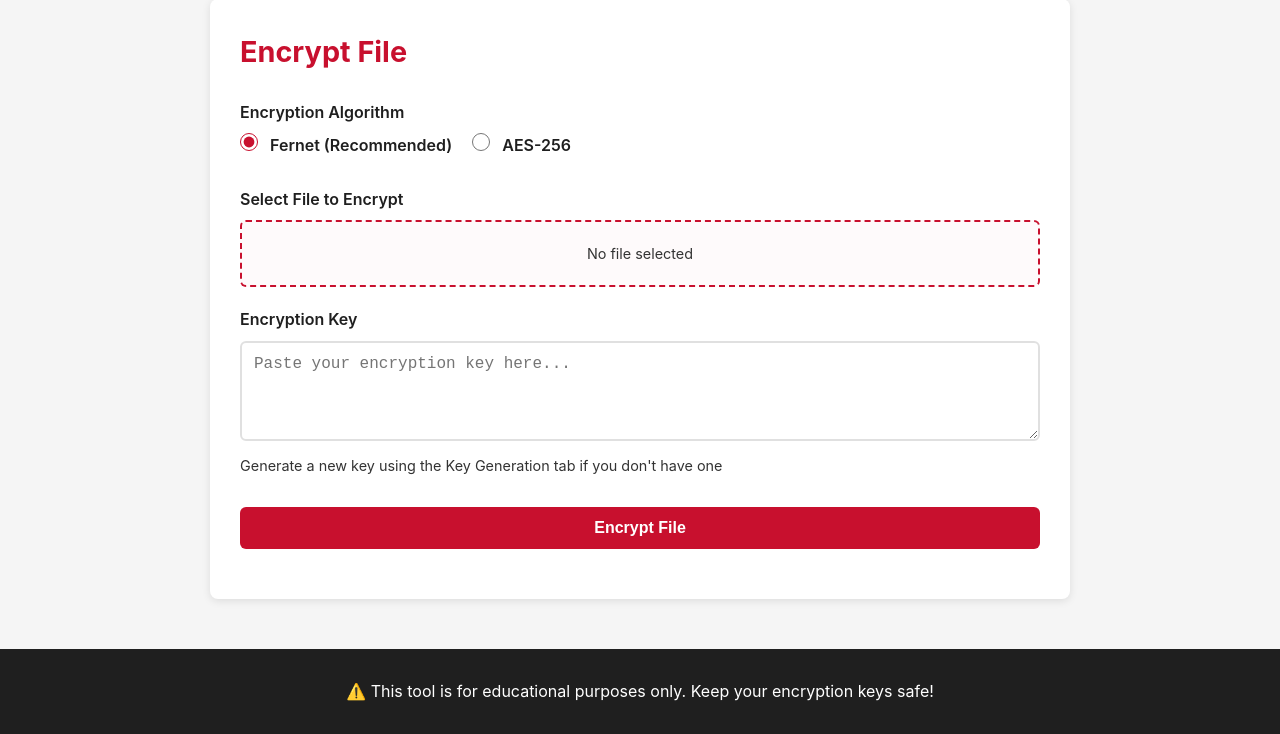
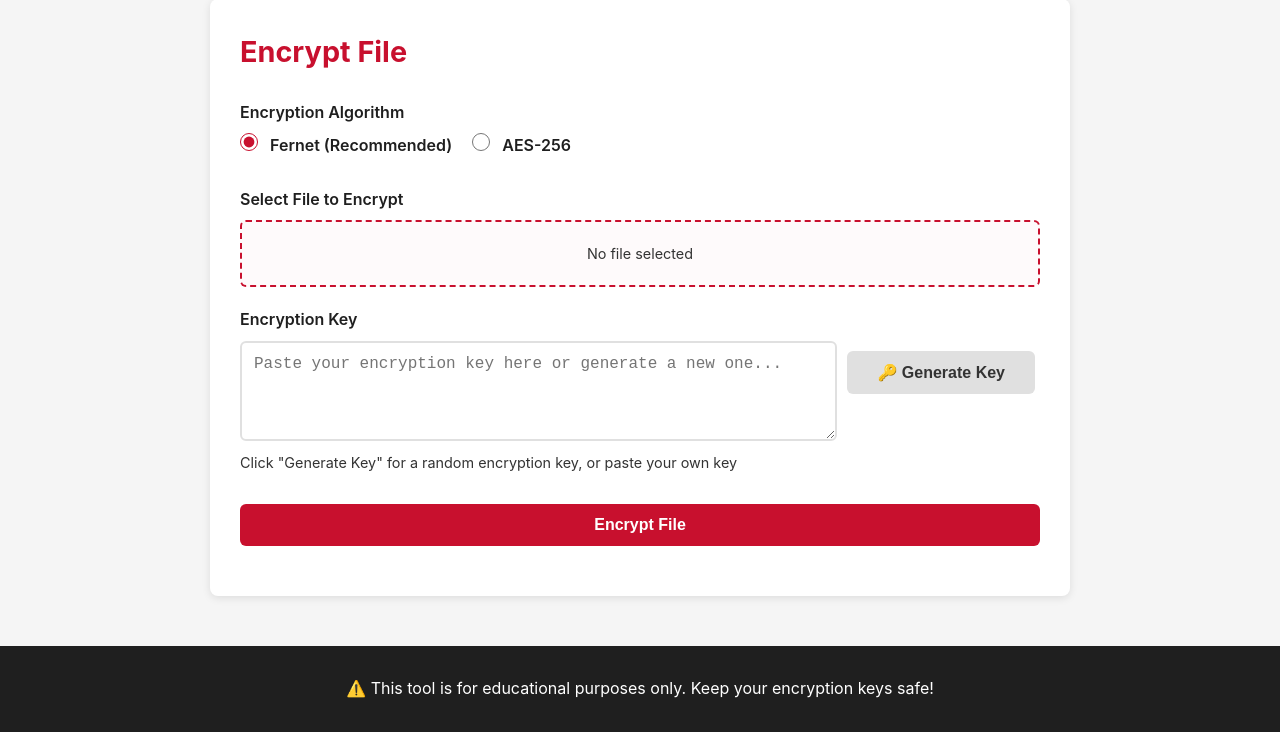
Before and after one commit to karpiko/Encryption-Tool-1.0, a Flask app: page / in a window 1280 px wide. Shown: the part 298-1032 px from the top of the page. Run offline with Flask 3, Linux system fonts and the light colour scheme.

Commit message:
Add auto-generate encryption key feature to web GUI
- Add 'Generate Key' button on Encrypt tab
- Clicking button generates random encryption key
- Key automatically fills the encryption key field
- Users can immediately encrypt files without manual key management
- Supports both Fernet and AES-256 algorithms
- Improves user experience - no need to switch tabs
- Shows success message when key is generated

```diff
--- a/src/web/static/script.js
+++ b/src/web/static/script.js
@@ -208,6 +208,45 @@ async function generateRSAKeypair() {
     }
 }
 
+// Generate key for encrypt tab
+async function generateKeyForEncrypt() {
+    const algorithm = document.querySelector('input[name="encrypt_algo"]:checked').value;
+
+    try {
+        const response = await fetch('/api/generate-key', {
+            method: 'POST',
+            headers: {
+                'Content-Type': 'application/json'
+            },
+            body: JSON.stringify({ algorithm })
+        });
+
+        const data = await response.json();
+
+        if (response.ok) {
+            // Auto-fill the key field
+            document.getElementById('encryptKey').value = data.key;
+            showStatus(
+                document.getElementById('encryptStatus'),
+                `✓ Random ${algorithm.toUpperCase()} key generated! Ready to encrypt.`,
+                'success'
+            );
+        } else {
+            showStatus(
+                document.getElementById('encryptStatus'),
+                `✗ Error: ${data.error}`,
+                'error'
+            );
+        }
+    } catch (error) {
+        showStatus(
+            document.getElementById('encryptStatus'),
+            `✗ Error: ${error.message}`,
+            'error'
+        );
+    }
+}
+
 // Helper functions
 function showStatus(element, message, type) {
     element.textContent = message;
--- a/src/web/templates/index.html
+++ b/src/web/templates/index.html
@@ -55,8 +55,13 @@
                 <!-- Key Input -->
                 <div class="form-group">
                     <label for="encryptKey">Encryption Key</label>
-                    <textarea id="encryptKey" name="key" placeholder="Paste your encryption key here..." required></textarea>
-                    <small>Generate a new key using the Key Generation tab if you don't have one</small>
+                    <div style="display: flex; gap: 10px; margin-bottom: 10px;">
+                        <textarea id="encryptKey" name="key" placeholder="Paste your encryption key here or generate a new one..." required style="flex: 1;"></textarea>
+                        <button type="button" class="btn btn-secondary" onclick="generateKeyForEncrypt()" style="white-space: nowrap; height: fit-content;">
+                            🔑 Generate Key
+                        </button>
+                    </div>
+                    <small>Click "Generate Key" for a random encryption key, or paste your own key</small>
                 </div>
 
                 <!-- Submit Button -->
@@ -98,6 +103,7 @@
                 <div class="form-group">
                     <label for="decryptKey">Decryption Key</label>
                     <textarea id="decryptKey" name="key" placeholder="Paste your decryption key here..." required></textarea>
+                    <small>Paste the same key you used for encryption</small>
                 </div>
 
                 <!-- Submit Button -->
```
